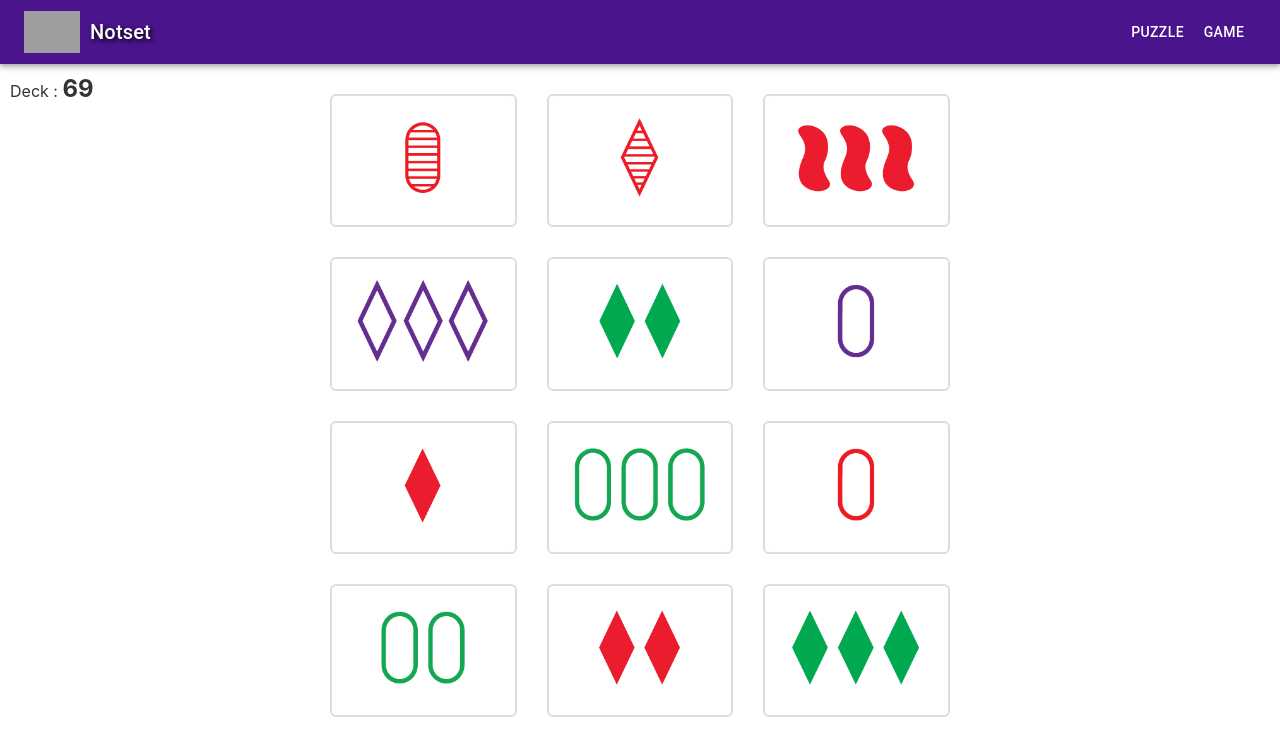
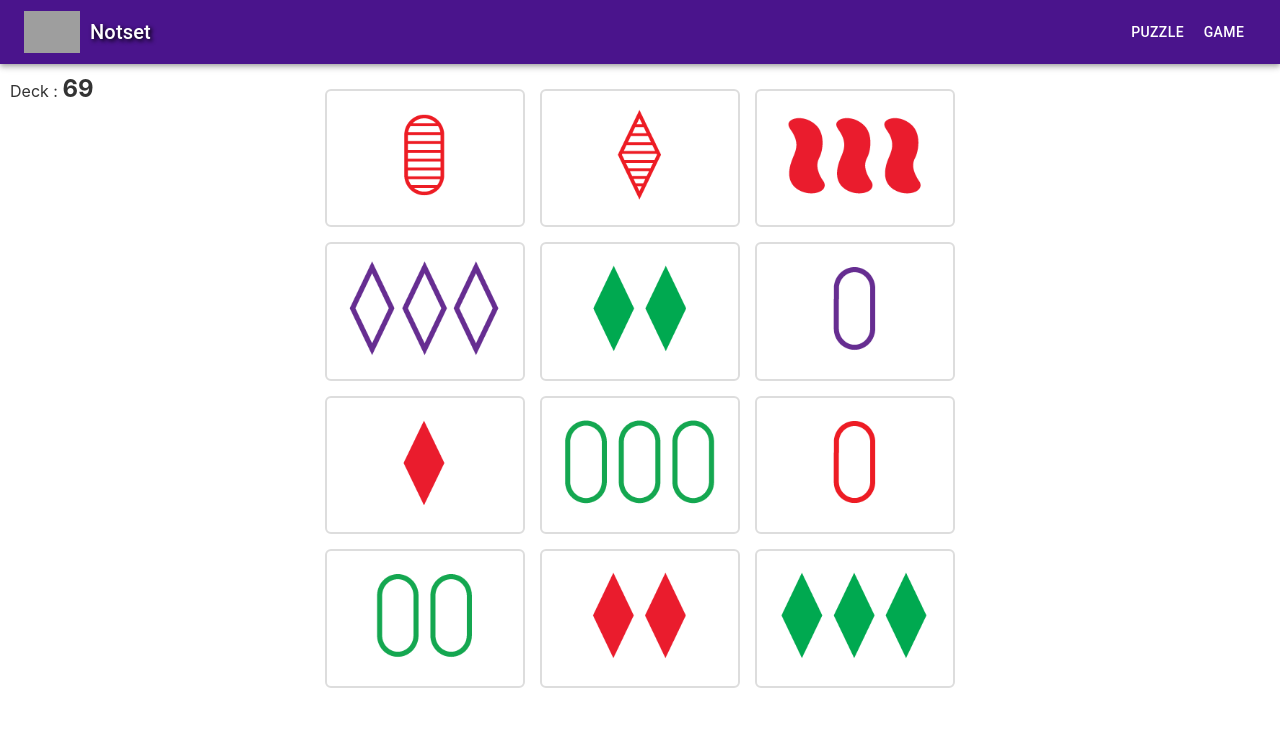
Before and after one commit to christopher18/setle, a React (Create React App) app: page / in a window 1280 px wide. Shown: the top 756 px of the page. Built offline with nearby package versions, Linux system fonts and the light colour scheme; grey boxes are pictures that could not be loaded.

Commit message:
Improve margin spacing

```diff
--- a/src/components/Card/card.css
+++ b/src/components/Card/card.css
@@ -33,11 +33,11 @@
 .card {
   border: 2px solid #ddd;
   border-radius: 6px;
-  padding: 10px;
+  padding: 5px;
   cursor: pointer;
   flex: 1; /* Allow flex grow */
   /* max-width: 30%; */
-  margin: 10px;
+  margin: 5px;
 }
 
 /* Ensures hover logic does not affect mobile version.*/
--- a/src/components/SetGame/setgame.css
+++ b/src/components/SetGame/setgame.css
@@ -36,7 +36,7 @@
     .game-grid {
         display: grid;
         grid-template-columns: repeat(3, 1fr); /* 4 columns */
-        grid-gap: 10px;
+        grid-gap: 5px;
         height: 100%;
     }
 }
```
